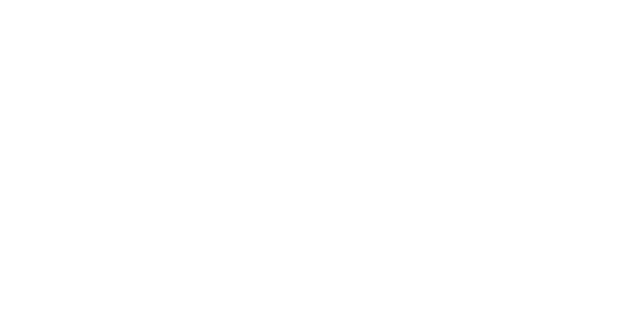
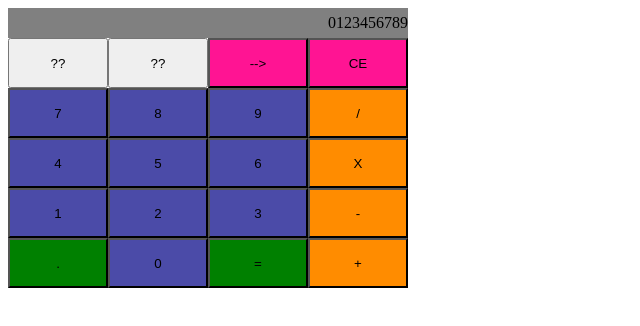
Before and after one commit to CaptainAyal/calculator, a plain HTML site: page index.html in a window 1280 px wide. Shown: the whole page, without its empty margins (0-640 px from the left). Drawn offline with Linux system fonts and the light colour scheme.

Commit message:
Git file got corrupted. back up reloaded

```diff
--- a/index.html
+++ b/index.html
@@ -3,12 +3,43 @@
 <head>
     <meta charset="UTF-8">
     <meta name="viewport" content="width=device-width, initial-scale=1.0">
-    <title>Document</title>
+    <title>I made a calculator</title>
     <link rel="stylesheet" href="style.css">
 </head>
 <body>
-
-
+    <div class="main"></div>
+        <div class="display">0123456789</div>
+        <div class="bttns">
+            <div class="column" id="c1">
+                <button class="extra">??</button>
+                <button class="number" id="7">7</button>
+                <button class="number" id="4">4</button>
+                <button class="number" id="1">1</button>
+                <button id="dot">.</button>
+            </div>
+            <div class="column" id="c2">
+                <button class="extra">??</button>
+                <button class="number" id="8">8</button>
+                <button class="number" id="5">5</button>
+                <button class="number" id="2">2</button>
+                <button class="number" id="0">0</button>
+            </div>
+            <div class="column" id="c3">
+                <button id="back">--></button>
+                <button class="number" id="9">9</button>
+                <button class="number" id="6">6</button>
+                <button class="number" id="3">3</button>
+                <button id="equal">=</button>
+            </div>
+            <div class="column" id="c4">
+                <button id="clear">CE</button>
+                <button class="operator" id="d">/</button>
+                <button class="operator" id="m">X</button>
+                <button class="operator" id="s">-</button>
+                <button class="operator" id="a">+</button>
+            </div>
+        </div>
+    </div>
     <script src="js.js"></script>
 </body>
 </html>
--- a/js.js
+++ b/js.js
@@ -0,0 +1,56 @@
+// create function for addition
+const add = (a, b)=>{return a+b};
+
+// create function for subtraction
+const subtract = (a, b)=>{return a-b};
+
+// create function for multiplication
+const multiply = (a, b)=>{return a*b};
+
+// create function for division
+const divide = (a, b)=>{return a/b};
+
+//create variables
+let num1=0;
+let num2=0;
+let operator;
+let display=0;
+
+//create function "operate" that calls the above functions using the variables
+const operate = function(a, b){
+    return operator === "a" ? add (a, b)
+        : operator === "s" ? subtract (a, b)
+        : operator === "m" ? multiply (a, b)
+        : operator === "d" ? divide (a, b)
+        : "Error"
+}
+
+//create function to populate display when number buttons are pressed
+//Concats button presses. Still need to wrtie to display div
+const write = (input) =>{
+    display === 0 ? display = input
+    :display = display.toString() + input
+}
+
+//create a variable for whats entered on the display
+
+//store display variable in num1 or 2 when operator is pushed
+
+//store the operator in variable when it is pushed
+
+//call the operate function when = is pressed, update the display with the answer
+
+//After this is working do more:
+//Add if/else arguments to make the operate function call if operator is pushed after num2
+//Add if/else argument to allow for changing operater if num2 has not been entered
+//Store result of operator in Num1
+//Round result decimals to 10 places
+//What to do with early = press?
+//Clear button - sets num1, num2, display, result and maybe others to 0. unapply operator. More?
+//Add snark for divide by 0
+//After calculation, new number press clears calculator
+
+
+//xtra - add decimal ability. Don't let them add more than 1
+//add backspace button
+//add keyboard support
--- a/style.css
+++ b/style.css
@@ -0,0 +1,34 @@
+.column{
+    display:flex;
+    justify-content: space-between;
+    flex-direction: column;
+    }
+
+.display{
+    background-color: gray;
+    padding: 100px, 50px;
+    max-width: 400px;
+    height: 30px;
+    text-align: right;
+    line-height: 30px;
+}
+
+.bttns{
+    display:flex;
+}
+
+.number,
+#dot,
+.operator,
+#equal,
+#back,
+#clear,
+.extra{
+    width: 100px;
+    height: 50px;
+}
+
+.number {background-color: rgb(75, 75, 168);}
+#dot, #equal{background-color: green;}
+.operator {background-color: darkorange;}
+#back, #clear{background-color: deeppink;}
```
Also changed, not shown: 1 other file.
